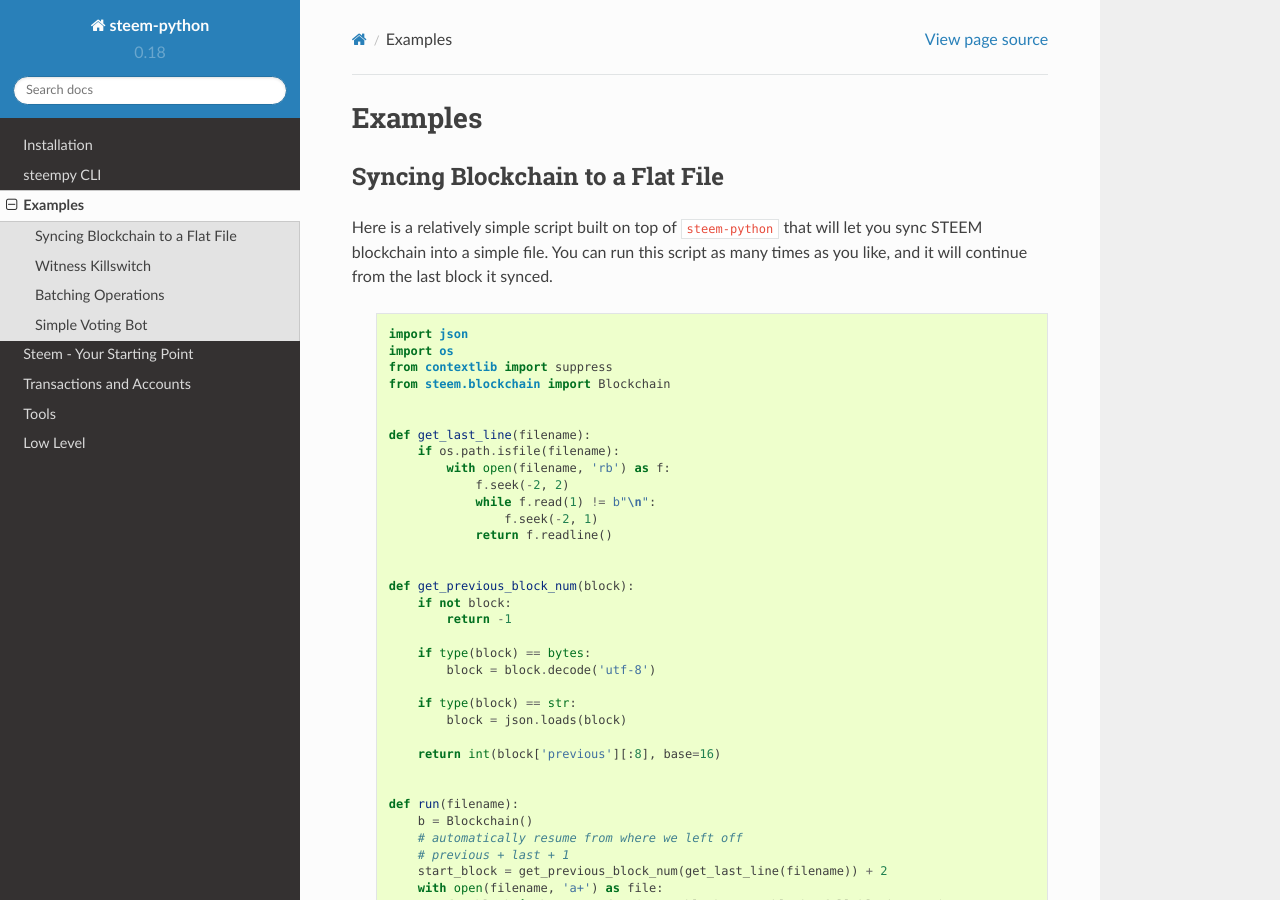
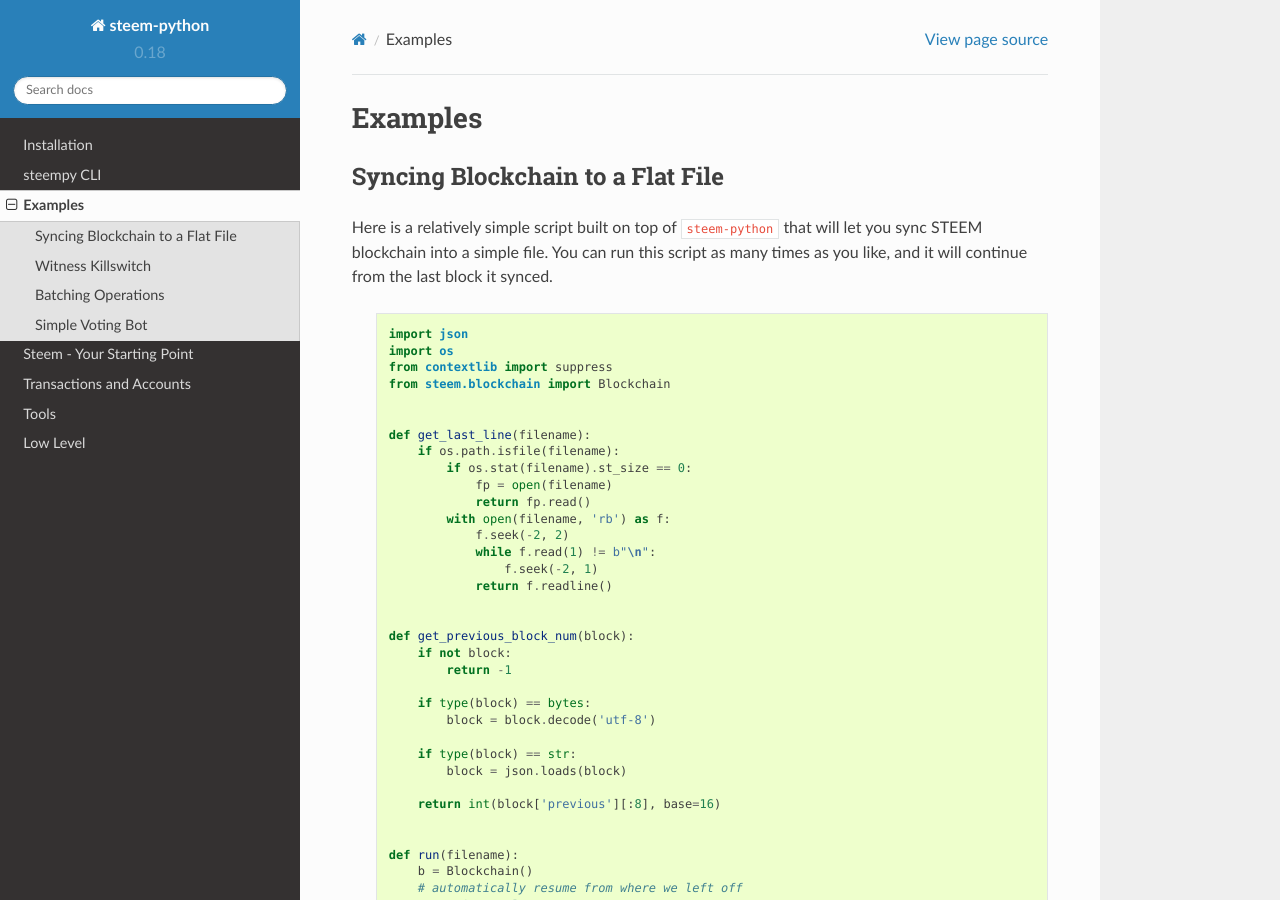
Before and after one commit to steemit/steem-python, a Sphinx documentation site: the page built from docs/examples.rst, in a window 1280 px wide and 900 px high. Built offline with Sphinx 7.4.7 and the Read the Docs theme 2.0.0, drawn with Linux system fonts in a browser that asks for light colours; formulas are drawn with MathJax 3.

Commit message:
added block to check if starting json file is empty and return EOF if empty

```diff
--- a/docs/examples.rst
+++ b/docs/examples.rst
@@ -18,6 +18,9 @@ You can run this script as many times as you like, and it will continue from the
 
         def get_last_line(filename):
             if os.path.isfile(filename):
+                if os.stat(filename).st_size == 0:
+                    fp = open(filename)
+                    return fp.read()
                 with open(filename, 'rb') as f:
                     f.seek(-2, 2)
                     while f.read(1) != b"\n":
```
